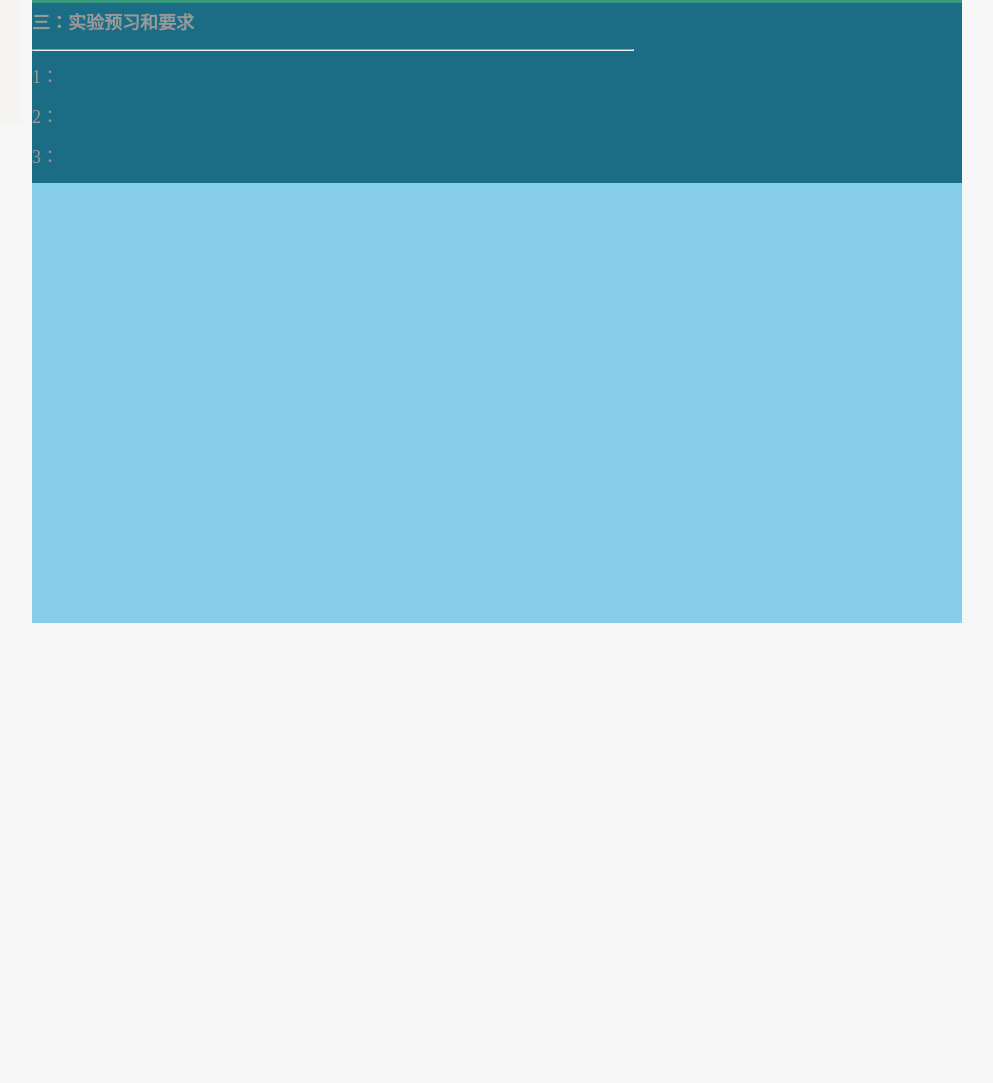
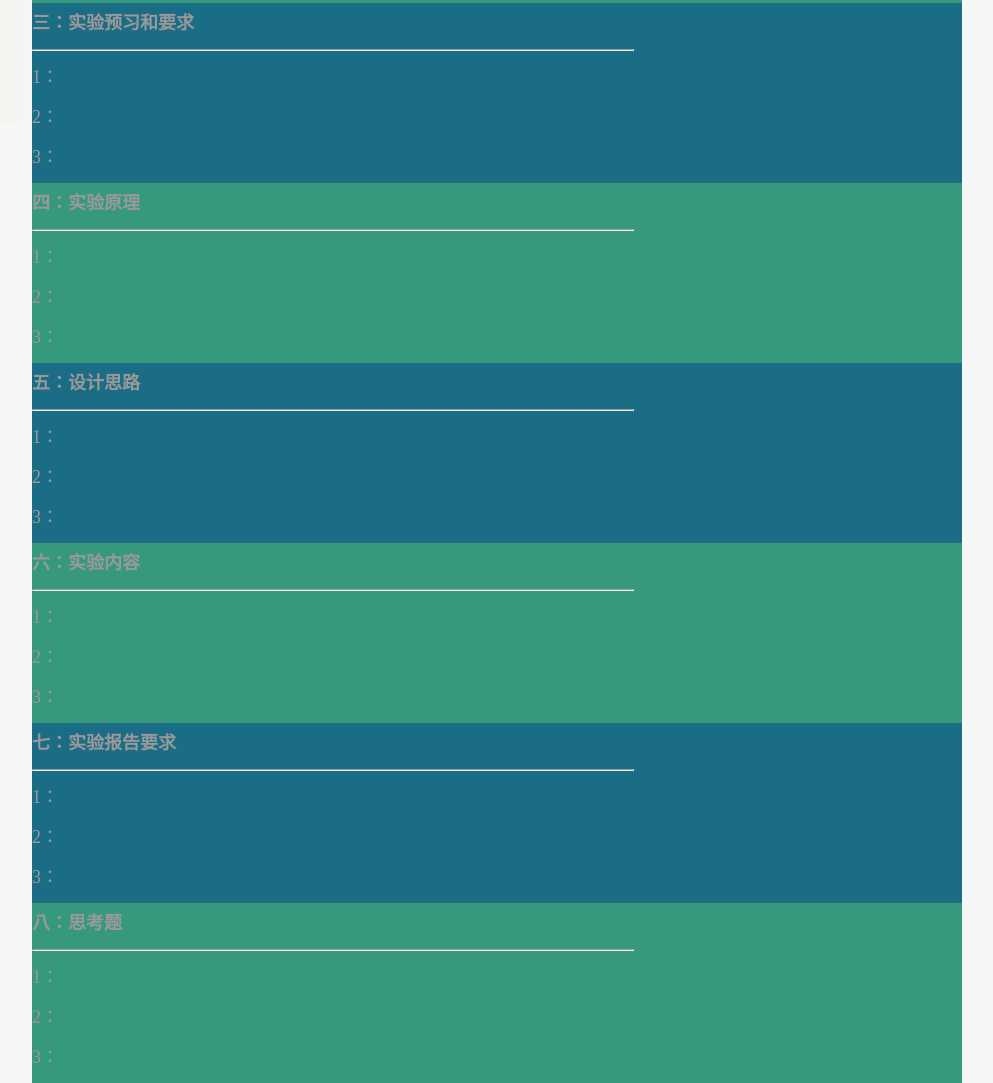
Before and after one commit to diwuhuang/VSES, a website: page views/students/require_lab.html in a window 1280 px wide. Shown: the part 513-1596 px from the top of the page, without its empty margins (248-1241 px from the left). Before the commit the page ends 1136 px from the top, so only its background shows below. Drawn offline with Linux system fonts and the light colour scheme.

Commit message:
补充学生必做实验界面

```diff
--- a/public/stylesheets/require_lab.css
+++ b/public/stylesheets/require_lab.css
@@ -96,7 +96,7 @@
 }
 .content .contentRight{
     width: 930px;
-    height: 1000px;
+    height: 1440px;
     background-color: skyblue;
     float: right;
 }
@@ -130,3 +130,53 @@
     line-height: 40px;
     font-size: 18px;
 }
+.content .contentRight .theory{
+    width: 100%;
+    height: 180px;
+    background-color: #36997d;
+}
+.content .contentRight .theory ul li{
+    width: 100%;
+    line-height: 40px;
+    font-size: 18px;
+}
+.content .contentRight .design{
+    width: 100%;
+    height: 180px;
+    background-color: #1b6d85;
+}
+.content .contentRight .design ul li{
+    width: 100%;
+    line-height: 40px;
+    font-size: 18px;
+}
+.content .contentRight .lab_contain{
+    width: 100%;
+    height: 180px;
+    background-color: #36997d;
+}
+.content .contentRight .lab_contain ul li{
+    width: 100%;
+    line-height: 40px;
+    font-size: 18px;
+}
+.content .contentRight .reporter{
+    width: 100%;
+    height: 180px;
+    background-color: #1b6d85;
+}
+.content .contentRight .reporter ul li{
+    width: 100%;
+    line-height: 40px;
+    font-size: 18px;
+}
+.content .contentRight .thinking{
+    width: 100%;
+    height: 180px;
+    background-color: #36997d;
+}
+.content .contentRight .thinking ul li{
+    width: 100%;
+    line-height: 40px;
+    font-size: 18px;
+}
--- a/views/students/require_lab.html
+++ b/views/students/require_lab.html
@@ -79,6 +79,51 @@
                 <li><p>3：</p></li>
             </ul>
         </div>
+        <div class="theory">
+            <ul>
+                <li><p style="font-weight: bold">四：实验原理<p/></li>
+                <hr style="width: 600px;margin-left: 0px;">
+                <li><p>1：</p></li>
+                <li><p>2：</p></li>
+                <li><p>3：</p></li>
+            </ul>
+        </div>
+        <div class="design">
+            <ul>
+                <li><p style="font-weight: bold">五：设计思路<p/></li>
+                <hr style="width: 600px;margin-left: 0px;">
+                <li><p>1：</p></li>
+                <li><p>2：</p></li>
+                <li><p>3：</p></li>
+            </ul>
+        </div>
+        <div class="lab_contain">
+            <ul>
+                <li><p style="font-weight: bold">六：实验内容<p/></li>
+                <hr style="width: 600px;margin-left: 0px;">
+                <li><p>1：</p></li>
+                <li><p>2：</p></li>
+                <li><p>3：</p></li>
+            </ul>
+        </div>
+        <div class="reporter">
+            <ul>
+                <li><p style="font-weight: bold">七：实验报告要求<p/></li>
+                <hr style="width: 600px;margin-left: 0px;">
+                <li><p>1：</p></li>
+                <li><p>2：</p></li>
+                <li><p>3：</p></li>
+            </ul>
+        </div>
+        <div class="thinking">
+            <ul>
+                <li><p style="font-weight: bold">八：思考题<p/></li>
+                <hr style="width: 600px;margin-left: 0px;">
+                <li><p>1：</p></li>
+                <li><p>2：</p></li>
+                <li><p>3：</p></li>
+            </ul>
+        </div>
     </div>
 </div>
 <!--底部区域-->
```
